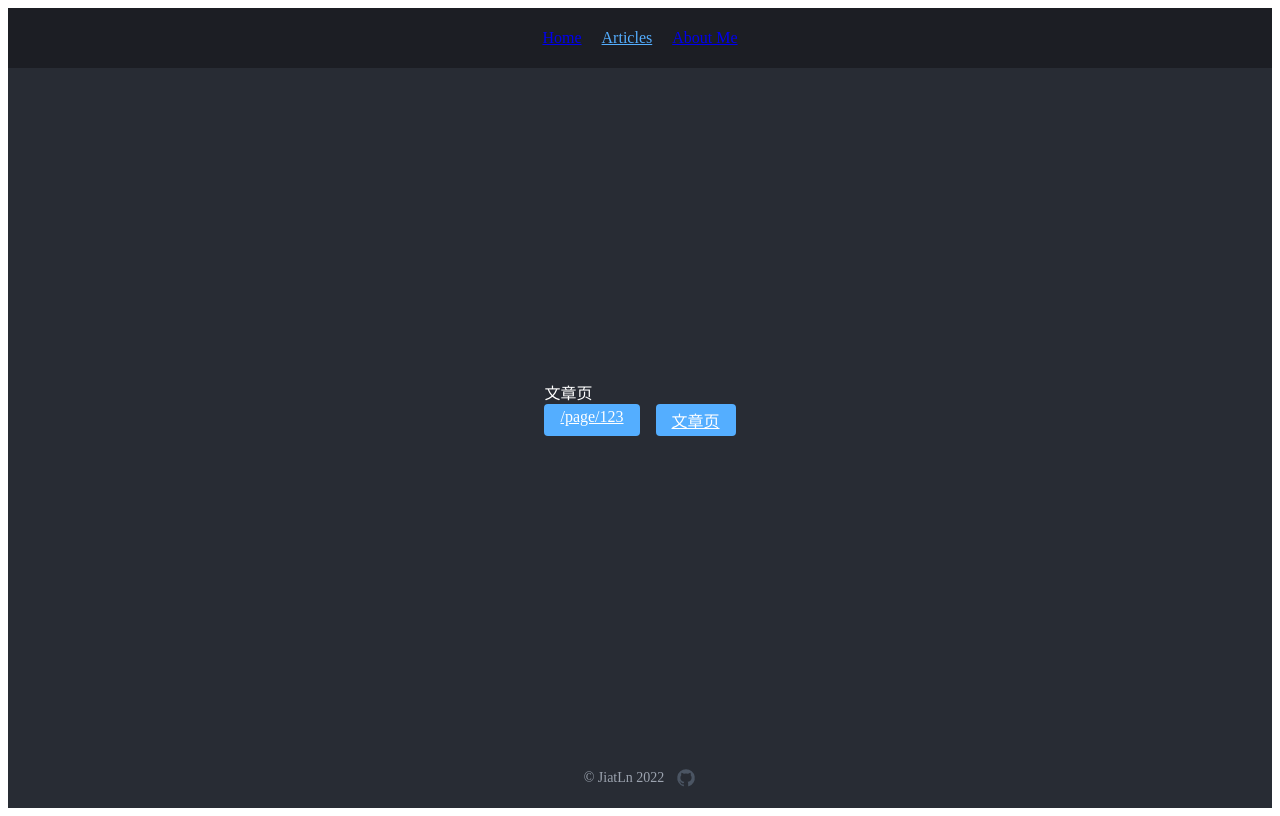
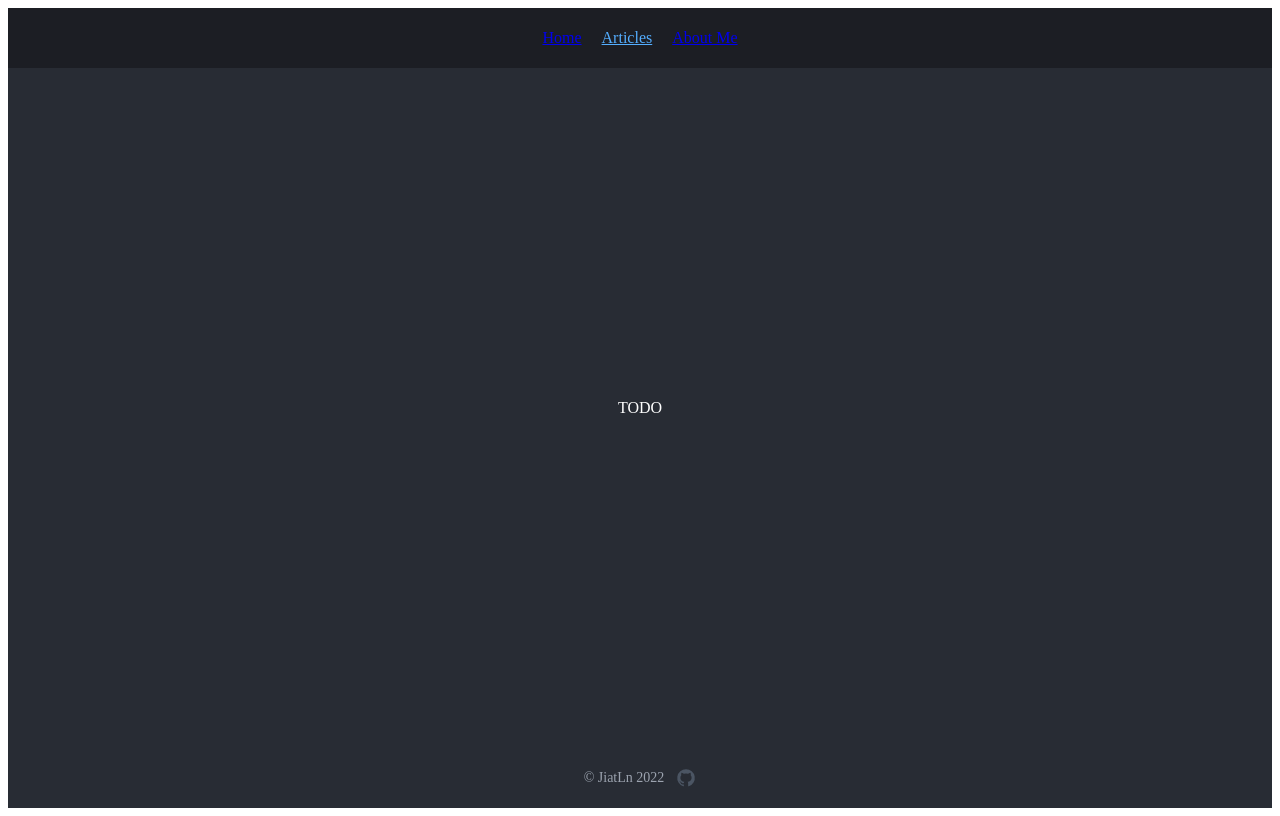
Before and after one commit to JiatLn/JiatLn.me, a Nuxt app: page /article in a window 1280 px wide. Built offline with nearby package versions, Linux system fonts and the light colour scheme.

Commit message:
update: pages

```diff
--- a/pages/about.vue
+++ b/pages/about.vue
@@ -1,8 +1,13 @@
 <script setup lang="ts"></script>
 
 <template>
-  <div text-center flex="c col" h-40vh>
-    JiatLn's website
+  <div text-center flex="c col" h-full>
+    <div text="2xl" border-b pb-10px mb-10px>
+      About me
+    </div>
+    <NuxtLink :to="{ name: 'resume' }" text-brand-primary>
+      Resume
+    </NuxtLink>
   </div>
 </template>
 
--- a/pages/article.vue
+++ b/pages/article.vue
@@ -4,17 +4,10 @@
 
 <template>
   <section>
-    <div>文章页</div>
-    <div flex gap-16px>
-      <NuxtLink :to="{ name: 'article-id', params: { id: '123' } }" btn>
-        /page/123
-      </NuxtLink>
-      <NuxtLink :to="{ name: 'article' }" btn>
-        文章页
-      </NuxtLink>
-    </div>
+    <div>TODO</div>
     <NuxtPage page-key="id" />
   </section>
 </template>
 
-<style scoped lang="scss"></style>
+<style scoped lang="scss">
+</style>
--- a/pages/index.vue
+++ b/pages/index.vue
@@ -6,7 +6,9 @@
 
 <template>
   <div h-400px>
-    <div>Hi~ I'm JiatLn.</div>
+    <div text="2xl">
+      Hi, I'm JiatLn. 👋
+    </div>
   </div>
 </template>
 
```
